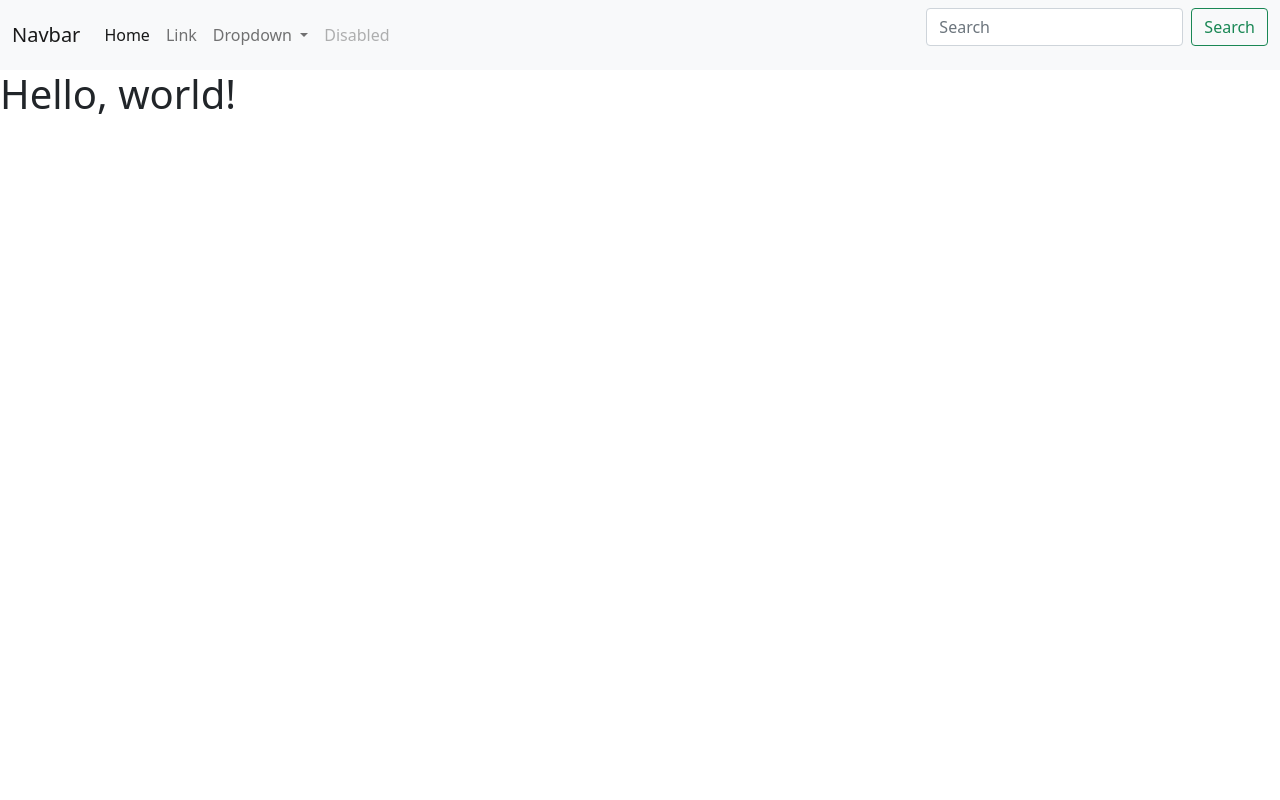
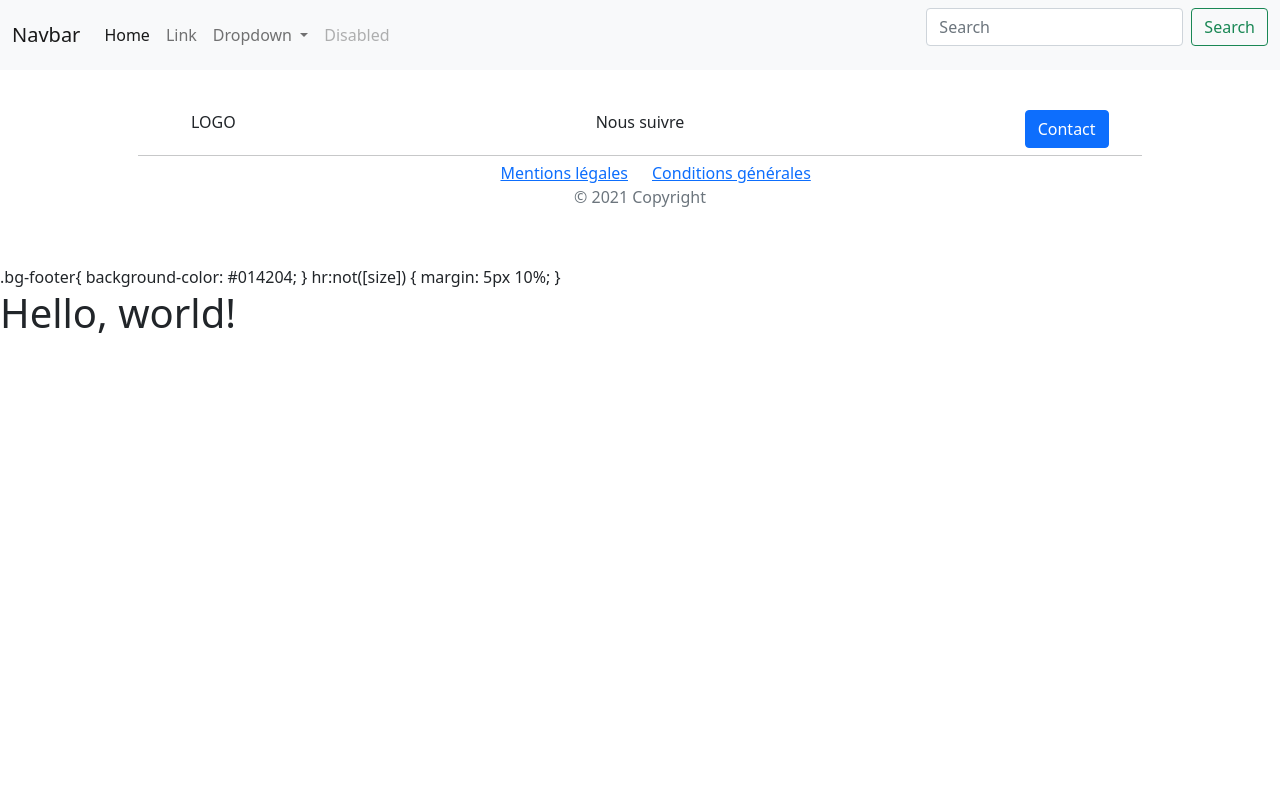
Before and after one commit to maddy-12/projet-bloc3, a PHP site: page / in a window 1280 px wide. Run offline with PHP 8.4, Linux system fonts and the light colour scheme.

Commit message:
Create view footer and style.css

```diff
--- a/index.php
+++ b/index.php
@@ -1,6 +1,8 @@
 <?php
 include ('controllers/generalController.php');
 include ('views/header.php');
+include ('views/footer.php');
+include ('views/style.css');
 
 $base = new generalController();
 ?>
@@ -13,6 +15,9 @@ $base = new generalController();
 
     <!-- Bootstrap CSS -->
     <link href="https://cdn.jsdelivr.net/npm/bootstrap@5.1.3/dist/css/bootstrap.min.css" rel="stylesheet" integrity="sha384-1BmE4kWBq78iYhFldvKuhfTAU6auU8tT94WrHftjDbrCEXSU1oBoqyl2QvZ6jIW3" crossorigin="anonymous">
+
+    <!-- CSS -->
+    <link rel="stylesheet" href="views/style.css">
 
     <title>Hello, world!</title>
   </head>
--- /dev/null
+++ b/views/footer.php
@@ -0,0 +1,38 @@
+<!DOCTYPE html>
+<html lang="en">
+<head>
+  <meta charset="UTF-8">
+  <meta http-equiv="X-UA-Compatible" content="IE=edge">
+  <meta name="viewport" content="width=device-width, initial-scale=1.0">
+  <link href="https://cdn.jsdelivr.net/npm/bootstrap@5.1.3/dist/css/bootstrap.min.css" rel="stylesheet" integrity="sha384-1BmE4kWBq78iYhFldvKuhfTAU6auU8tT94WrHftjDbrCEXSU1oBoqyl2QvZ6jIW3" crossorigin="anonymous">
+  <title>Document</title>
+</head>
+<body>
+  <div class="container-fluid">
+    <footer class="py-3 my-4">
+      <div class="row text-center">
+        <div class="col-4"><p>LOGO</p></div>
+        <div class="col-4"><p>Nous suivre</p></div>
+        <div class="col-4"><a class="btn btn-primary" href="#" role="button">Contact</a></div>
+      </div>
+      <HR></HR>
+      <div class="row">
+        <div class="col-6 text-end">
+          <a href="#">Mentions légales</a>
+        </div>
+        <div class="col-6">
+          <a href="#">Conditions générales</a>
+        </div>
+      </div>
+      <div class="row">
+        <div class="col-12">
+          <p class="text-center text-muted">© 2021 Copyright</p>
+        </div>
+      </div>
+
+    </footer>
+  </div>
+</body>
+
+<script src="https://cdn.jsdelivr.net/npm/bootstrap@5.1.3/dist/js/bootstrap.bundle.min.js" integrity="sha384-ka7Sk0Gln4gmtz2MlQnikT1wXgYsOg+OMhuP+IlRH9sENBO0LRn5q+8nbTov4+1p" crossorigin="anonymous"></script>
+</html>
--- /dev/null
+++ b/views/style.css
@@ -0,0 +1,7 @@
+.bg-footer{
+    background-color: #014204;
+}
+
+hr:not([size]) {
+    margin: 5px 10%;
+}
```
